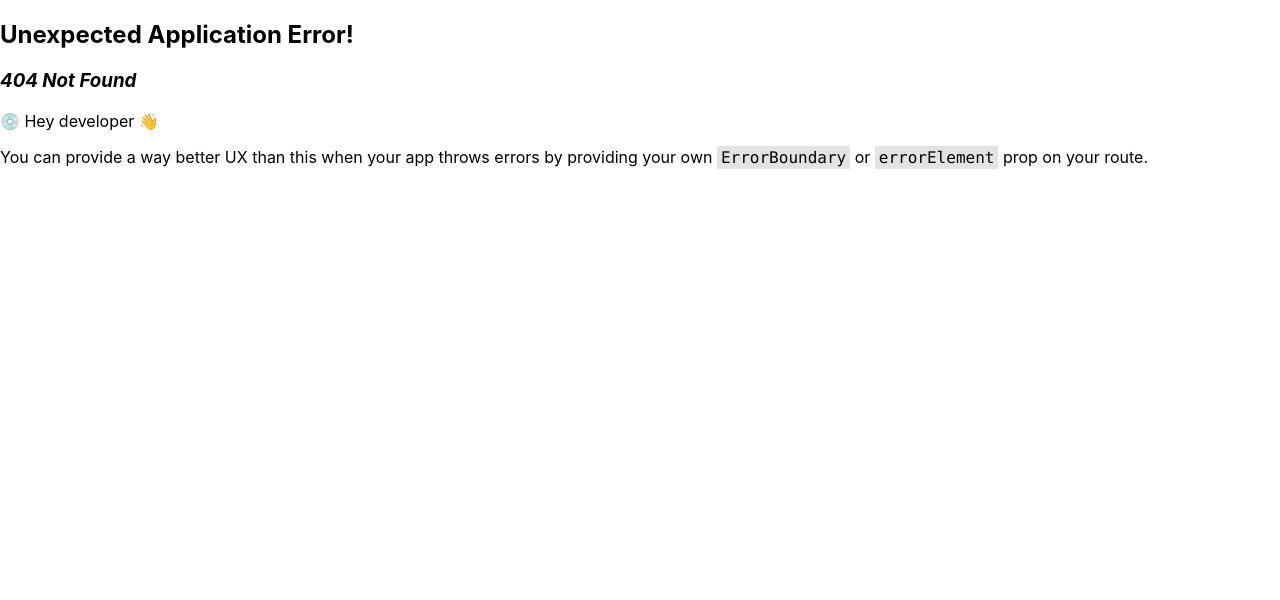
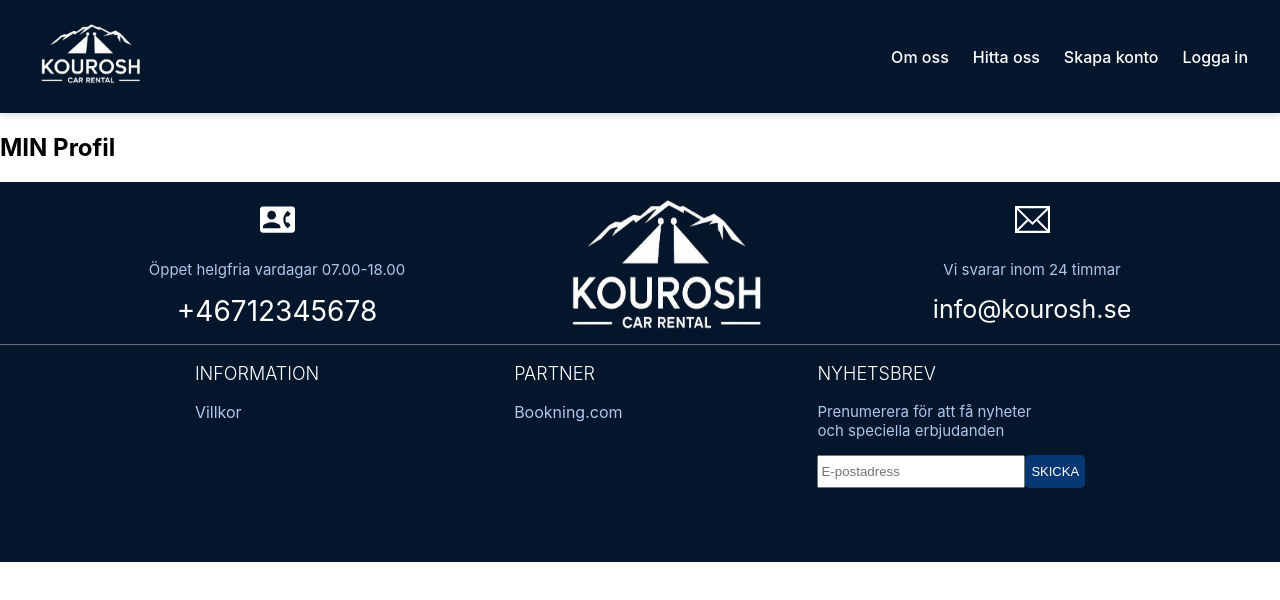
Before and after one commit to Kouroshkt/frontend-bookning, a React (Create React App) app: page /profile in a window 1280 px wide. Before the commit this address had no page. Shown: the top 600 px of the page. Built offline with nearby package versions, Linux system fonts and the light colour scheme.

Commit message:
Create Profile page

```diff
--- a/src/App.jsx
+++ b/src/App.jsx
@@ -7,6 +7,7 @@ import CreateAccount from "./pages/CreateAccount";
 import {ConfirmationPage} from "./pages/ConfirmationPage";
 import { About } from "./pages/About";
 import { Contact } from "./pages/Contact";
+import { Profile } from "./pages/Profile";
 
 export default function App() {
   const router = createBrowserRouter(
@@ -16,6 +17,7 @@ export default function App() {
         <Route path="confirmation" element={<ConfirmationPage />} />
         <Route path="signin" element={<Signin />} />
         <Route path="contact" element={<Contact/>} />
+        <Route path="profile" element={<Profile/>}/>
         <Route path="carinfo/:carId/:startDate/:endDate/:rentalDays" element={<CarInfo />} />
         <Route path="about" element={<About/>} />
         <Route path="createaccount" element={<CreateAccount />} />
--- a/src/Navbar/Nav.jsx
+++ b/src/Navbar/Nav.jsx
@@ -7,6 +7,7 @@ export default function Navigation() {
     <StyledNavbar>
       <Logo to="/"><LogoImg src="logo.jpeg" alt="" /></Logo>
       <Menu>
+        {user && (<StyledLink to="/profile">Mitt konto</StyledLink>)}
         <StyledLink to="/about">Om oss</StyledLink>
         <StyledLink to="/contact">Hitta oss</StyledLink>
         {!user ? (<StyledLink to="/createaccount">Skapa konto</StyledLink>)
--- /dev/null
+++ b/src/pages/Profile.jsx
@@ -0,0 +1,6 @@
+export function Profile(){
+    return(
+    <>
+    <h2>MIN Profil</h2>
+    </>)
+}
```
